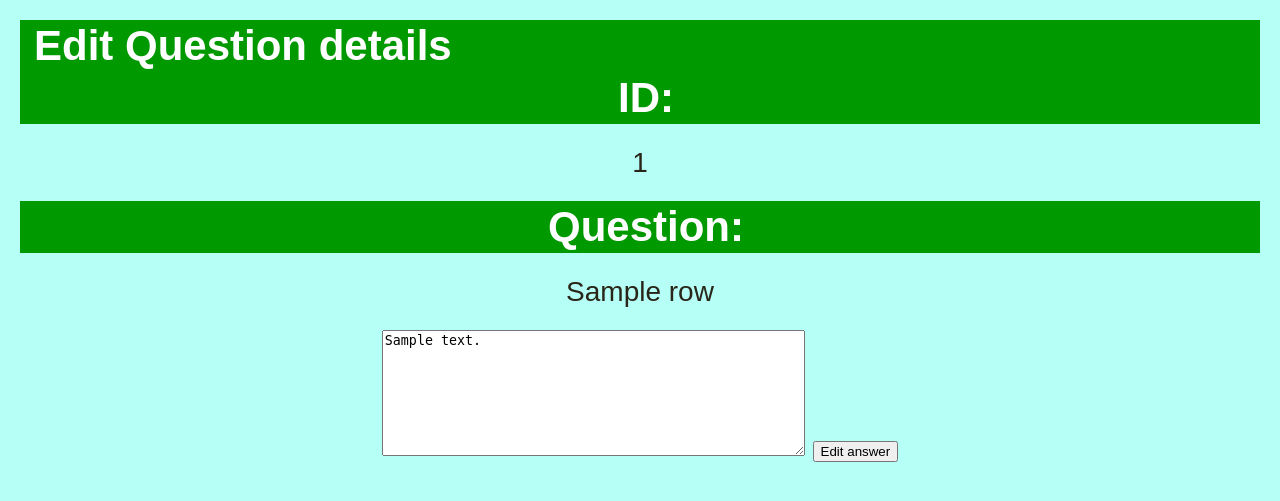
After one commit to lupakd/ask-mate-python, a Flask app: template templates/edit_answer.html in a window 1280 px wide. The commit adds this page. Shown: the top 501 px of the page. Run offline with Flask 2, Linux system fonts and the light colour scheme; the template is opened without the code that fills it: most values are stand-ins (such as "Sample title", 1, 10 or a date in 2020).

Commit message:
edit answer server.py - arguments passed, data retrieved from html data_logic.py - pretty simple, does what it needs edit_answer.html  - wrote new html for edit answer. there might be a better logic to get all the info in the right places, but it works fine now.

```diff
--- a/data_logic.py
+++ b/data_logic.py
@@ -69,56 +69,62 @@ def add_view(cursor, question_id):
                     UPDATE question
                     SET view_number = view_number + 1
                     WHERE id = %(question_id)s;
-    ''', {'question_id': question_id})
-
+                    ''', {'question_id': question_id})
 
 @connection.connection_handler
-def vote_counter(cursor, question_id, direction):
-    if direction == 'up':
-        cursor.execute('''
+def vote_counter(cursor, question_id, direction, ):
+    if direction =='up':
+        cursor.execute("""
                         UPDATE question
                         SET vote_number = vote_number + 1, view_number = view_number - 1
                         WHERE id = %(question_id)s;
-        ''', {'question_id': question_id})
+                        """, {'question_id': question_id})
     else:
-        cursor.execute('''
-                                UPDATE question
-                                SET vote_number = vote_number - 1, view_number = view_number - 1
-                                WHERE id = %(question_id)s;
-                ''', {'question_id': question_id})
+        cursor.execute("""
+                       UPDATE question
+                       SET vote_number = vote_number - 1, view_number = view_number - 1
+                       WHERE id = %(question_id)s;
+                        """, {'question_id': question_id})
 
 
 @connection.connection_handler
 def edit_question(cursor, question_id, newdata):
-    cursor.execute('''
+    cursor.execute("""
                     UPDATE question
                     SET message = %(message)s
-                    WHERE id = %(question_id)s
-    ''', {'question_id': question_id, 'message': newdata})
+                    WHERE id = %(id)s;
+                    """,{'message': newdata, 'id': question_id})
+
+
+@connection.connection_handler
+def edit_answer(cursor, answer_id, newdata):
+    cursor.execute("""
+                    UPDATE answer
+                    SET message = %(message)s
+                    WHERE id = %(answer_id)s;
+                    """, {'message': newdata, 'answer_id': answer_id})
 
 
 @connection.connection_handler
 def delete_question(cursor, question_id):
-    cursor.execute('''
+    cursor.execute("""
                     DELETE FROM question
-                    WHERE id = %(question_id)s;
-    ''', {'question_id': question_id})
-
+                    WHERE id = %(id)s
+                    """, {'id': question_id})
 
 @connection.connection_handler
 def delete_question_answers(cursor, question_id):
-    cursor.execute('''
+    cursor.execute("""
                     DELETE FROM answer
                     WHERE question_id = %(question_id)s;
-    ''', {'question_id': question_id})
-
+                    """, {'question_id': question_id})
 
 @connection.connection_handler
 def delete_answer(cursor, answer_id):
     cursor.execute('''
                     DELETE FROM answer
                     WHERE id = %(answer_id)s;
-    ''', {'answer_id': answer_id})
+                    ''', {'answer_id': answer_id})
 
 
 @connection.connection_handler
@@ -126,7 +132,7 @@ def delete_one_comment(cursor, comment_id):
     cursor.execute('''
                     DELETE FROM comment
                     WHERE  id = %(id)s;
-        ''', {'id': comment_id})
+                    ''', {'id': comment_id})
 
 
 @connection.connection_handler
@@ -135,21 +141,19 @@ def delete_all_comments(cursor, answer_id=None, question_id=None):
         cursor.execute('''
                         DELETE FROM comment
                         WHERE answer_id = %(answer_id)s;
-                        ''', {'answer_id': answer_id}
-                       )
+                        ''', {'answer_id': answer_id})
     else:
         cursor.execute('''
                         DELETE FROM comment
                         WHERE question_id = %(question_id)s;
-                        ''', {'question_id': question_id}
-                       )
+                        ''', {'question_id': question_id})
 
 
 @connection.connection_handler
 def get_all_comments(cursor):
     cursor.execute('''
                     SELECT * FROM comment;
-    ''')
+                    ''')
     comments = cursor.fetchall()
     return comments
 
@@ -165,7 +169,7 @@ def add_comment(cursor,  message, question_id, answer_id=None):
     cursor.execute('''
                     INSERT INTO comment (question_id, answer_id, message, submission_time)
                     VALUES (%(question_id)s, %(answer_id)s, %(message)s, %(submission_time)s)
-    ''', new_comment)
+                    ''', new_comment)
 
 
 @connection.connection_handler
@@ -174,13 +178,11 @@ def get_question_id(cursor, answer_id=None, comment_id=None):
         cursor.execute('''
                         SELECT question_id FROM answer
                         WHERE id = %(answer_id)s;
-                    ''', {'answer_id': answer_id}
-                       )
+                    ''', {'answer_id': answer_id})
     else:
         cursor.execute('''
                                 SELECT question_id FROM comment
                                 WHERE id = %(comment_id)s;
-                    ''', {'comment_id': comment_id}
-                       )
+                    ''', {'comment_id': comment_id})
     raw_id = cursor.fetchone()
     return raw_id['question_id']
--- a/server.py
+++ b/server.py
@@ -69,6 +69,17 @@ def delete_answer(answer_id, question_id):
     data_logic.delete_answer(answer_id)
     return redirect("/questions/"+str(question_id))
 
+@app.route('/answer/<question_id>/<answer_id>/edit', methods=['GET', 'POST'])
+def edit_answer(answer_id, question_id):
+    answers = data_logic.get_all_answers()
+    questions = data_logic.get_all_questions()
+    if request.method == "GET":
+        return render_template("edit_answer.html", a_id=int(answer_id), question_id=int(question_id), answers=answers,
+                               questions=questions)
+    else:
+        data_logic.edit_answer(answer_id, request.form.get("edit_a"))
+        return redirect("/questions/"+str(question_id))
+
 
 @app.route('/question/<question_id>/edit', methods=['GET', 'POST'])
 def edit(question_id):
--- /dev/null
+++ b/templates/edit_answer.html
@@ -0,0 +1,27 @@
+<!DOCTYPE html>
+<html lang="en">
+<head>
+<link rel="stylesheet" href="{{ url_for('static', filename='style.css') }}">
+    <meta charset="UTF-8">
+    <title>Edit question details</title>
+</head>
+<h2>Edit Question details</h2>
+<body>
+    <form action="/answer/{{ question_id }}/{{ a_id }}/edit" method="post">
+    {% for answer in answers %}
+        {% if question_id == answer['question_id'] and answer['id'] == a_id %}
+        <h2>ID:</h2>
+            <p>{{ a_id }}</p>
+            {%  for question in questions %}
+                {% if question['id'] == answer['question_id'] and answer['id'] == a_id %}
+                <h2>Question:</h2>
+                <p>{{ question['title'] }}</p>
+                {% endif %}
+            {% endfor %}
+        <textarea name="edit_a" rows="8" cols="50">{{ answer['message'] }}</textarea>
+        <button type="submit" value="edit">Edit answer</button>
+        {% endif %}
+    {% endfor %}
+    </form>
+</body>
+</html>
--- a/templates/questions.html
+++ b/templates/questions.html
@@ -62,6 +62,7 @@
     <p>{{line["vote_number"]}}</p>
     <p>{{line["submission_time"]}}</p>
     <button onclick="location.href='/answer/{{ q_id }}/{{ line['id'] }}/delete'" type="button">delete answer</button>
+    <button onclick="location.href='/answer/{{ q_id }}/{{ line['id'] }}/edit'" type="button">edit answer</button>
 
      <h3>Comments</h3>
 <table>
```
